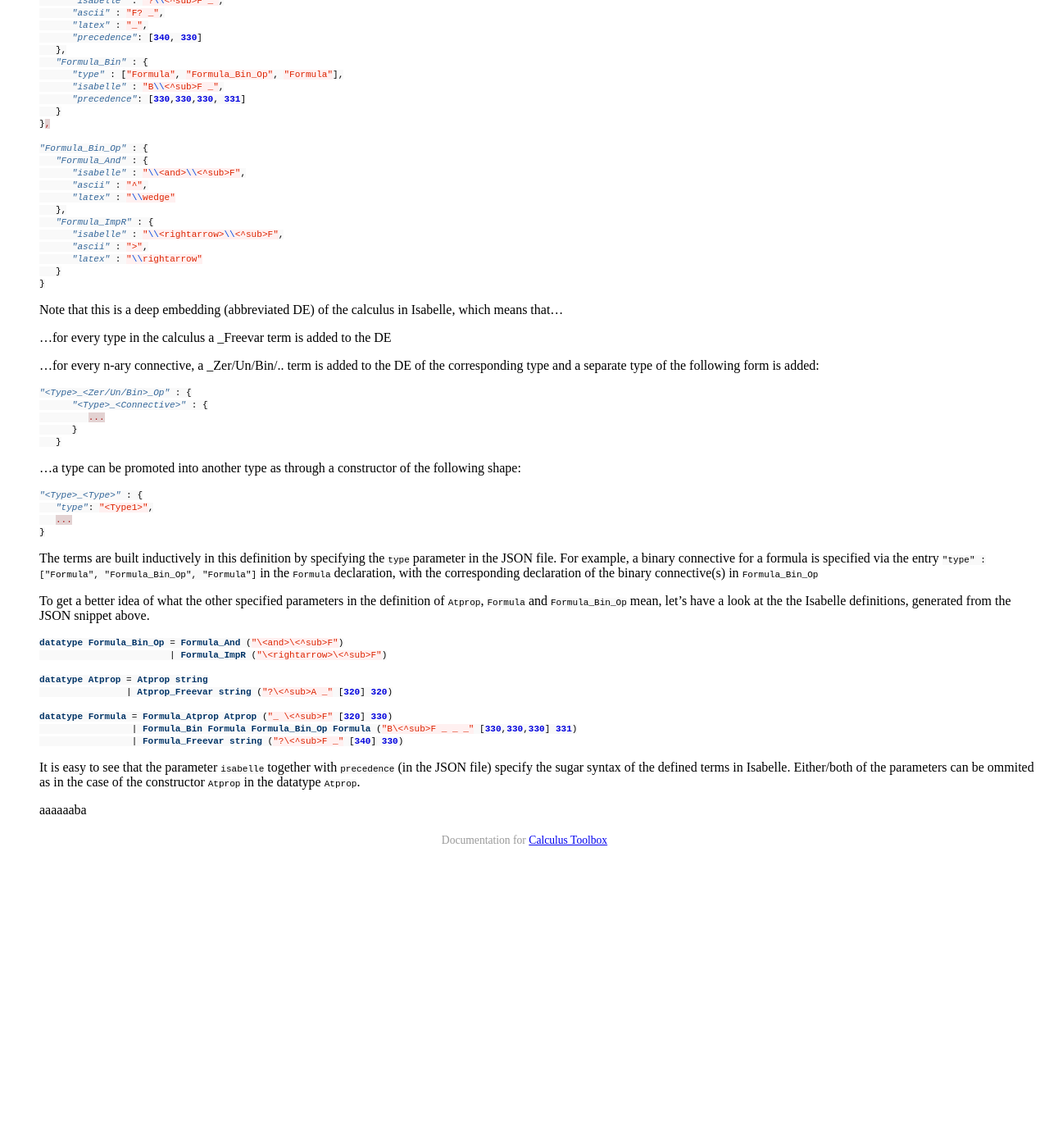
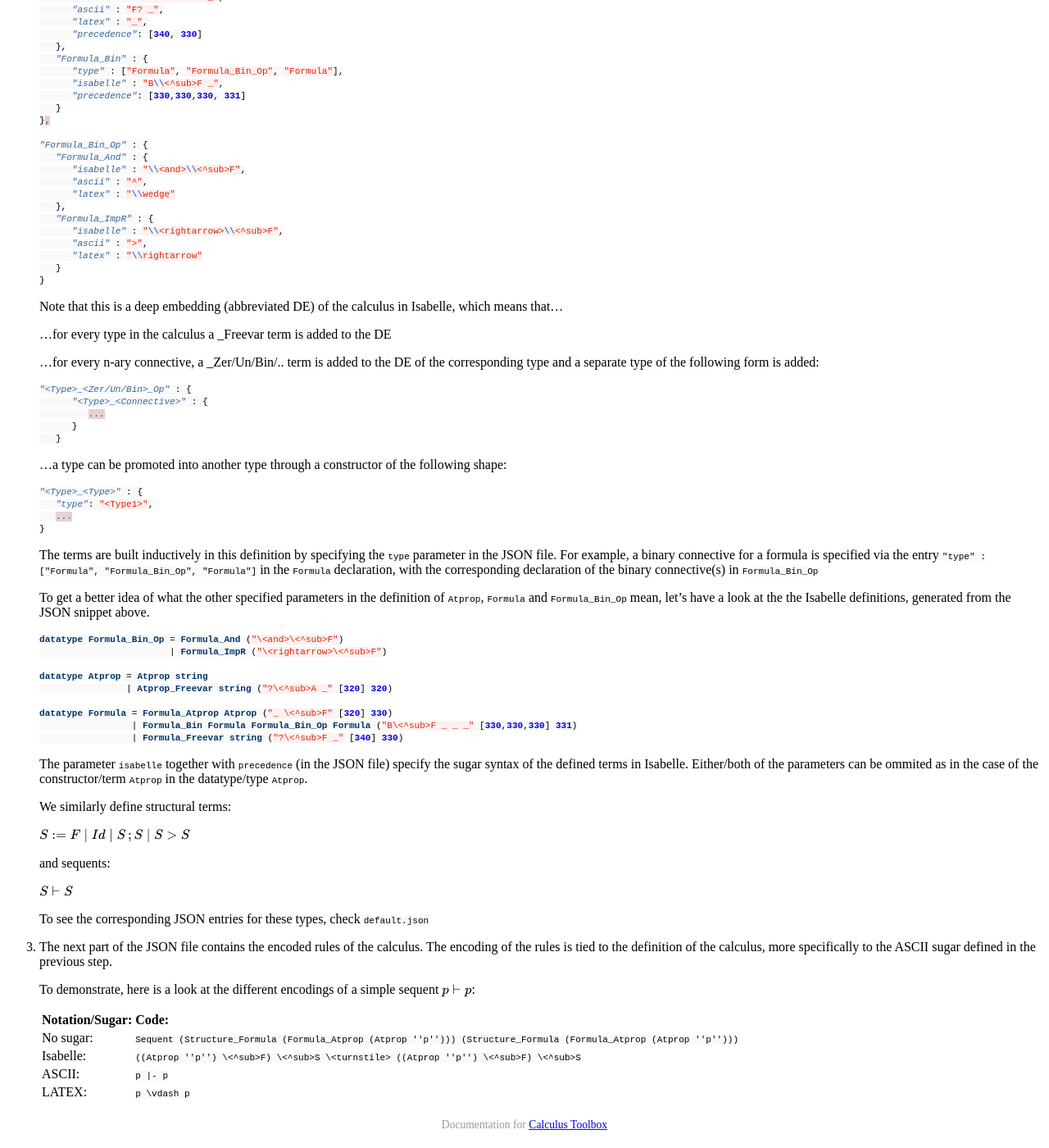
Before and after one commit to goodlyrottenapple/calculus-toolbox, a Jekyll site: the page built from _posts/2015-04-06-introduction.md, in a window 1280 px wide and 1400 px high, scrolled down 1012 px. Shown: the whole window at 82% size. Built offline with Jekyll 4.4.1, drawn with Linux system fonts in a browser that asks for light colours; Markdown is read by kramdown in place of the engine named in the settings; formulas are drawn with MathJax 3; a style sheet for code colours, icons or effects is not loaded; before the commit the page ends 2065 px from its top, so only the background shows below that; some of the changed text lies outside the part shown.

Commit message:
updated latex rendering...

````diff
--- a/_layouts/default.html
+++ b/_layouts/default.html
@@ -11,6 +11,11 @@
         <link href="//netdna.bootstrapcdn.com/twitter-bootstrap/2.3.2/css/bootstrap-combined.no-icons.min.css" rel="stylesheet">
         <link rel="stylesheet" href="{{ site.baseurl }}/css/syntax.css">
         <link rel="stylesheet" href="{{ site.baseurl }}/css/main.css">
+
+        <script type="text/javascript"
+            src="http://cdn.mathjax.org/mathjax/latest/MathJax.js?config=TeX-AMS-MML_HTMLorMML">
+        </script>
+
     </head>
     <body>
 
--- a/_posts/2015-04-06-introduction.md
+++ b/_posts/2015-04-06-introduction.md
@@ -19,111 +19,128 @@ Finally, the generated Scala and Isabelle files are documented in HERE.
 
 To get started quickly, this tutorial will guide you through the process of generating a custom calculus.
 
-1.    First open the default calculus template `default.json` and edit the calculus name:
+1. First open the default calculus template `default.json` and edit the calculus name:
 
-      ~~~json
-      "calc_name" : "EAKMin"
-      ~~~
+   ~~~json
+   "calc_name" : "EAKMin"
+   ~~~
 
-      This name is used in all the Isabelle theory files and Scala classes.
+   This name is used in all the Isabelle theory files and Scala classes.
 
-2.    Next, let's have a look at the definition of the calculus structure, more specifically at the definition of atomic propositions and formulas. The inductive definition for these is given below:
+2. Next, let's have a look at the definition of the calculus structure, more specifically at the definition of atomic propositions and formulas. The inductive definition for these is given below:
 
-      ![F \:\= ap ∈ AtProp \| F ∧ F \| F → F](https://raw.githubusercontent.com/goodlyrottenapple/calculus-toolbox/gh-pages/_files/intro1.png)
+   \\( F:= ap \in AtProp \mid F \land F \mid F \rightarrow F \\)
+
+   And here is the corresponding definition in the JSON file:
+
+   ~~~json
+   "Atprop" : {
+      "Atprop" : {
+         "type" : "string",
+         "ascii" : "_"
+      },
+      "Atprop_Freevar" : {
+         "type" : "string",
+         "isabelle" : "?\\<^sub>A _",
+         "ascii" : "A? _",
+         "latex" : "_",
+         "precedence": [320, 320]
+      }
+   },
+
+   "Formula" : {
+      "Formula_Atprop" : {
+         "type": "Atprop",
+         "isabelle" : "_ \\<^sub>F",
+         "precedence": [320, 330]
+      },
+      "Formula_Freevar" : {
+         "type" : "string",
+         "isabelle" : "?\\<^sub>F _",
+         "ascii" : "F? _",
+         "latex" : "_",
+         "precedence": [340, 330]
+      },
+      "Formula_Bin" : {
+         "type" : ["Formula", "Formula_Bin_Op", "Formula"],
+         "isabelle" : "B\\<^sub>F _",
+         "precedence": [330,330,330, 331]
+      }
+   },
+
+   "Formula_Bin_Op" : {
+      "Formula_And" : {
+         "isabelle" : "\\<and>\\<^sub>F",
+         "ascii" : "^",
+         "latex" : "\\wedge"
+      },
+      "Formula_ImpR" : {
+         "isabelle" : "\\<rightarrow>\\<^sub>F",
+         "ascii" : ">",
+         "latex" : "\\rightarrow"
+      }
+   }
+   ~~~
+
+   Note that this is a deep embedding (abbreviated DE) of the calculus in Isabelle, which means that...
+
+   ...for every type in the calculus a _Freevar term is added to the DE
+
+   ...for every n-ary connective, a _Zer/Un/Bin/.. term is added to the DE of the corresponding type and a separate type of the following form is added:
 
 
-
-      And here is the corresponding definition in the JSON file:
-
-      ~~~json
-      "Atprop" : {
-         "Atprop" : {
-            "type" : "string",
-            "ascii" : "_"
-         },
-         "Atprop_Freevar" : {
-            "type" : "string",
-            "isabelle" : "?\\<^sub>A _",
-            "ascii" : "A? _",
-            "latex" : "_",
-            "precedence": [320, 320]
-         }
-      },
-
-      "Formula" : {
-         "Formula_Atprop" : {
-            "type": "Atprop",
-            "isabelle" : "_ \\<^sub>F",
-            "precedence": [320, 330]
-         },
-         "Formula_Freevar" : {
-            "type" : "string",
-            "isabelle" : "?\\<^sub>F _",
-            "ascii" : "F? _",
-            "latex" : "_",
-            "precedence": [340, 330]
-         },
-         "Formula_Bin" : {
-            "type" : ["Formula", "Formula_Bin_Op", "Formula"],
-            "isabelle" : "B\\<^sub>F _",
-            "precedence": [330,330,330, 331]
-         }
-      },
-
-      "Formula_Bin_Op" : {
-         "Formula_And" : {
-            "isabelle" : "\\<and>\\<^sub>F",
-            "ascii" : "^",
-            "latex" : "\\wedge"
-         },
-         "Formula_ImpR" : {
-            "isabelle" : "\\<rightarrow>\\<^sub>F",
-            "ascii" : ">",
-            "latex" : "\\rightarrow"
+   ~~~json
+   "<Type>_<Zer/Un/Bin>_Op" : {
+         "<Type>_<Connective>" : {
+            ...
          }
       }
-      ~~~
+   ~~~
 
-      Note that this is a deep embedding (abbreviated DE) of the calculus in Isabelle, which means that...
+   ...a type can be promoted into another type through a constructor of the following shape:
 
-      ...for every type in the calculus a _Freevar term is added to the DE
+   ~~~json
+   "<Type>_<Type>" : {
+      "type": "<Type1>",
+      ...
+   }
+   ~~~
 
-      ...for every n-ary connective, a _Zer/Un/Bin/.. term is added to the DE of the corresponding type and a separate type of the following form is added:
+   The terms are built inductively in this definition by specifying the ``type`` parameter in the JSON file. For example, a binary connective for a formula is specified via the entry ``"type" : ["Formula", "Formula_Bin_Op", "Formula"]`` in the ``Formula`` declaration, with the corresponding declaration of the binary connective(s) in ``Formula_Bin_Op``
 
+   To get a better idea of what the other specified parameters in the definition of ``Atprop``, ``Formula`` and ``Formula_Bin_Op`` mean, let's have a look at the the Isabelle definitions, generated from the JSON snippet above.
 
-      ~~~json
-      "<Type>_<Zer/Un/Bin>_Op" : {
-            "<Type>_<Connective>" : {
-               ...
-            }
-         }
-      ~~~
+   ~~~coq
+   datatype Formula_Bin_Op = Formula_And ("\<and>\<^sub>F")
+                           | Formula_ImpR ("\<rightarrow>\<^sub>F")
 
-      ...a type can be promoted into another type as through a constructor of the following shape:
+   datatype Atprop = Atprop string
+                   | Atprop_Freevar string ("?\<^sub>A _" [320] 320)
 
-      ~~~json
-      "<Type>_<Type>" : {
-         "type": "<Type1>",
-         ...
-      }
-      ~~~
+   datatype Formula = Formula_Atprop Atprop ("_ \<^sub>F" [320] 330)
+                    | Formula_Bin Formula Formula_Bin_Op Formula ("B\<^sub>F _ _ _" [330,330,330] 331)
+                    | Formula_Freevar string ("?\<^sub>F _" [340] 330)
+   ~~~
 
-      The terms are built inductively in this definition by specifying the ``type`` parameter in the JSON file. For example, a binary connective for a formula is specified via the entry ``"type" : ["Formula", "Formula_Bin_Op", "Formula"]`` in the ``Formula`` declaration, with the corresponding declaration of the binary connective(s) in ``Formula_Bin_Op``
+   The parameter ``isabelle`` together with ``precedence`` (in the JSON file) specify the sugar syntax of the defined terms in Isabelle. Either/both of the parameters can be ommited as in the case of the constructor/term ``Atprop`` in the datatype/type ``Atprop``.
 
-      To get a better idea of what the other specified parameters in the definition of ``Atprop``, ``Formula`` and ``Formula_Bin_Op`` mean, let's have a look at the the Isabelle definitions, generated from the JSON snippet above.
+   We similarly define structural terms:
 
-      ~~~coq
-      datatype Formula_Bin_Op = Formula_And ("\<and>\<^sub>F")
-                              | Formula_ImpR ("\<rightarrow>\<^sub>F")
+   \\( S:= F \mid Id \mid S \,; S \mid S > S \\)
 
-      datatype Atprop = Atprop string
-                      | Atprop_Freevar string ("?\<^sub>A _" [320] 320)
+   and sequents:
 
-      datatype Formula = Formula_Atprop Atprop ("_ \<^sub>F" [320] 330)
-                       | Formula_Bin Formula Formula_Bin_Op Formula ("B\<^sub>F _ _ _" [330,330,330] 331)
-                       | Formula_Freevar string ("?\<^sub>F _" [340] 330)
-      ~~~
+   \\( S \vdash S \\)
 
-      It is easy to see that the parameter ``isabelle`` together with ``precedence`` (in the JSON file) specify the sugar syntax of the defined terms in Isabelle. Either/both of the parameters can be ommited as in the case of the constructor ``Atprop`` in the datatype ``Atprop``.
+   To see the corresponding JSON entries for these types, check ``default.json``
 
-      aaaaaaba
+3. The next part of the JSON file contains the encoded rules of the calculus. The encoding of the rules is tied to the definition of the calculus, more specifically to the ASCII sugar defined in the previous step.
+
+   To demonstrate, here is a look at the different encodings of a simple sequent \\( p \vdash p \\):
+
+   Notation/Sugar:           | Code:
+   --------------------------|---------------------------------------------------------------------------------------------------------------------
+   No sugar:                 | ``Sequent (Structure_Formula (Formula_Atprop (Atprop ''p''))) (Structure_Formula (Formula_Atprop (Atprop ''p'')))``
+   Isabelle:                 | ``((Atprop ''p'') \<^sub>F) \<^sub>S \<turnstile> ((Atprop ''p'') \<^sub>F) \<^sub>S``
+   ASCII:                    | ```p |- p```
+   LATEX:                    | ``p \vdash p``
````
